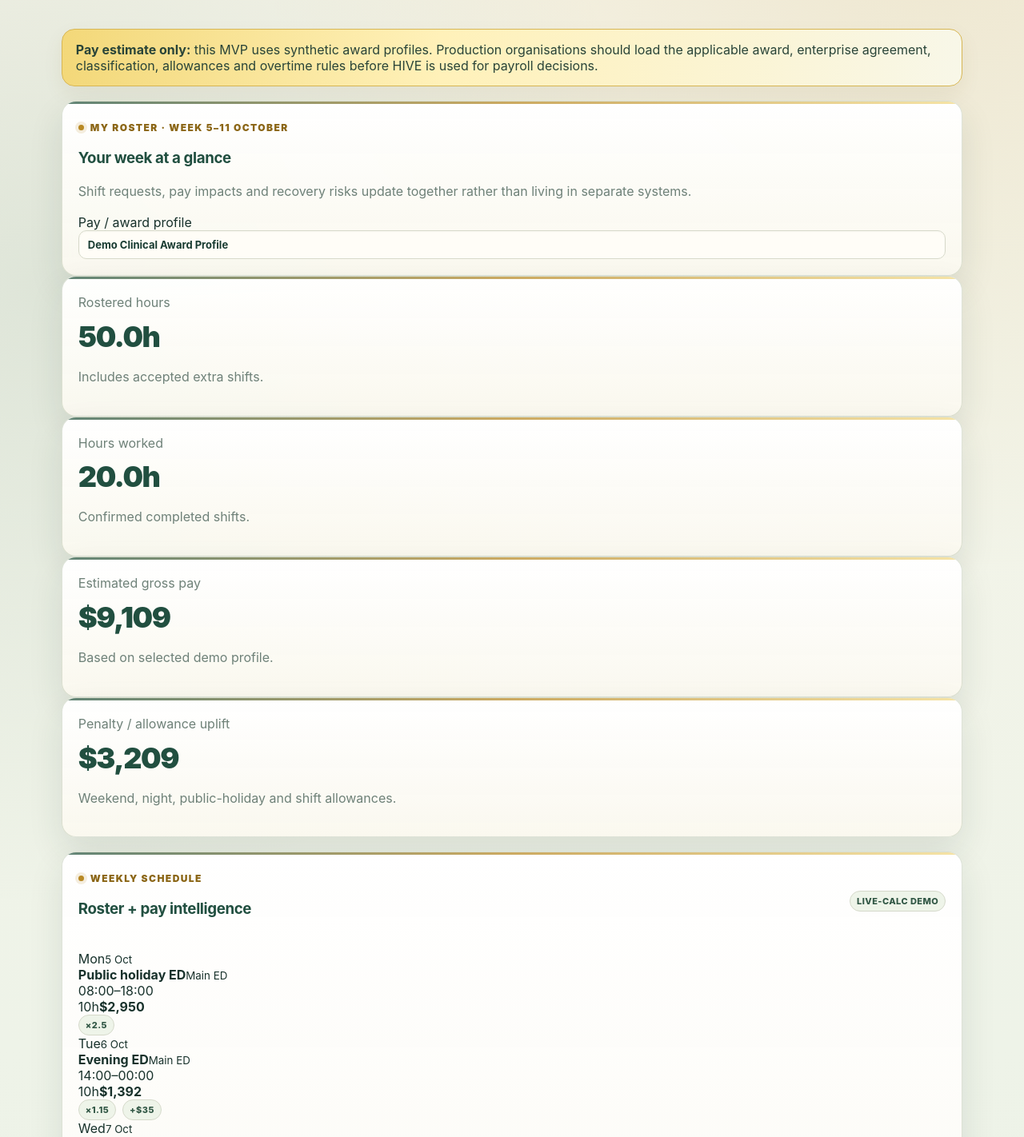
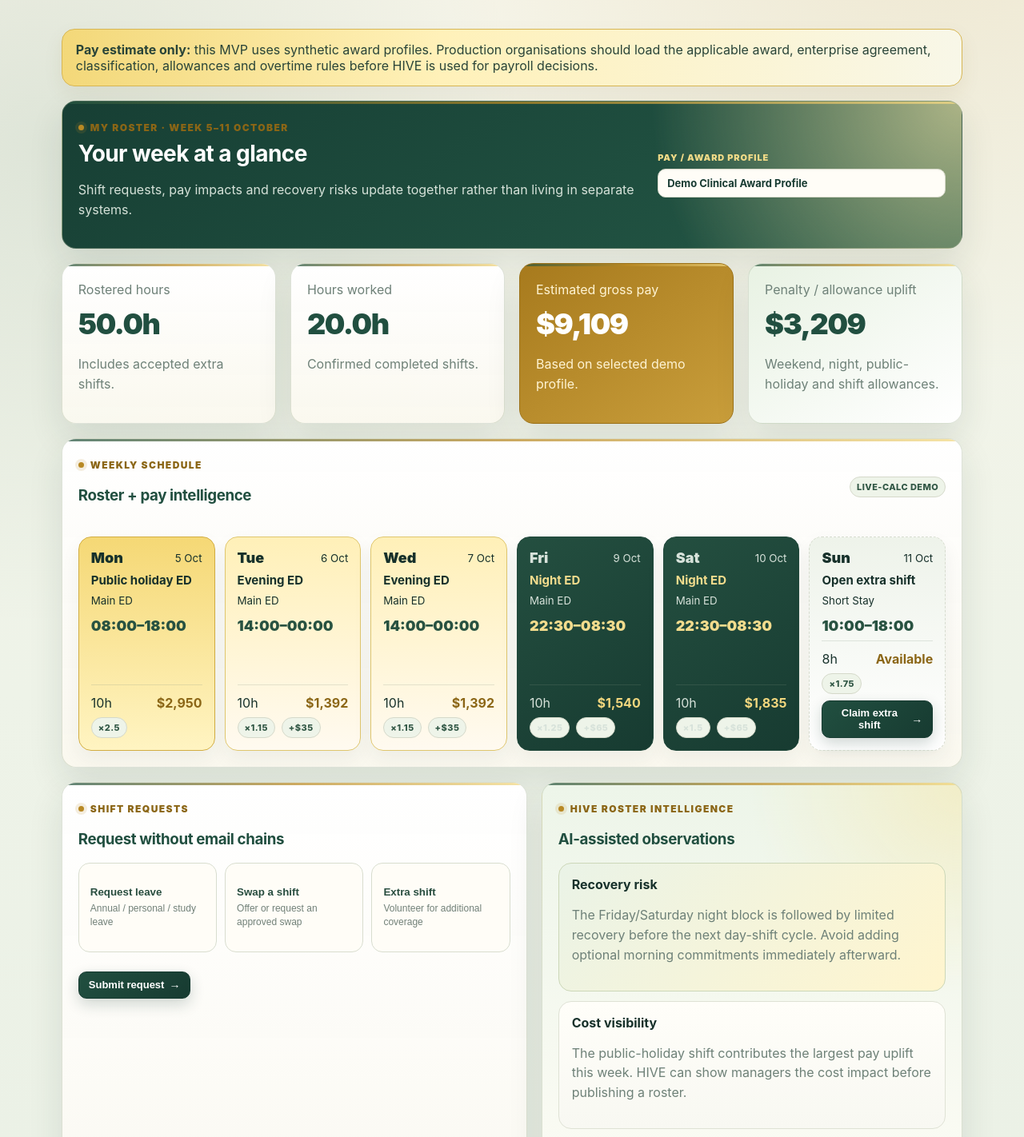
Before and after one commit to MA-730912/hive-intelligence, a Next.js app: page /roster in a window 1280 px wide. Shown: the part 280-1702 px from the top of the page at 80% size. Built offline with nearby package versions, Linux system fonts and the light colour scheme.

Commit message:
Style HIVE Roster Schedule

```diff
--- a/app/globals.css
+++ b/app/globals.css
@@ -595,3 +595,76 @@ a.card:hover{transform:translateY(-3px);border-color:#c8b16a}
   .wellbeing-grid,.wellbeing-plan-grid{grid-template-columns:1fr}
   .wellbeing-row{grid-template-columns:1fr}
 }
+
+
+/* HIVE – Roster Schedule */
+.roster-hero{
+  display:flex;
+  justify-content:space-between;
+  align-items:center;
+  gap:24px;
+  background:
+    radial-gradient(circle at 100% 0%,rgba(246,231,170,.65),transparent 34%),
+    linear-gradient(145deg,#173f34,#245846);
+  color:#fff
+}
+.roster-hero h3{color:#fff;font-size:28px;margin:8px 0}
+.roster-hero .muted{color:#d6e2d9}
+.roster-award-select{display:grid;gap:7px;min-width:min(100%,360px);font-size:11px;font-weight:900;letter-spacing:.08em;text-transform:uppercase;color:#f0da87}
+.roster-kpis{display:grid;grid-template-columns:repeat(4,minmax(0,1fr));gap:18px;margin-top:18px}
+.roster-kpis .card:nth-child(3){background:linear-gradient(145deg,#a77a1d,#c99e3b);color:#fff;border-color:#9b7118}
+.roster-kpis .card:nth-child(3) .kpi{color:#fff}
+.roster-kpis .card:nth-child(3) .muted{color:#fff4d3}
+.roster-kpis .card:nth-child(4){background:linear-gradient(145deg,#e8f2e3,#fff)}
+.roster-week{display:grid;grid-template-columns:repeat(6,minmax(0,1fr));gap:12px}
+.roster-day{
+  min-height:240px;
+  display:flex;
+  flex-direction:column;
+  gap:8px;
+  padding:15px;
+  border:1px solid #d7dccf;
+  border-radius:16px;
+  background:linear-gradient(180deg,#fff,#faf8ef);
+  box-shadow:0 10px 24px rgba(38,58,44,.06)
+}
+.roster-day.public-holiday{background:linear-gradient(180deg,#f5d875,#fff4c2);border-color:#d2ad42}
+.roster-day.evening{background:linear-gradient(180deg,#fff0b8,#fffaf0);border-color:#dfc66e}
+.roster-day.night{background:linear-gradient(145deg,#244f40,#173b31);border-color:#21483b;color:#fff}
+.roster-day.night strong,.roster-day.night .roster-time{color:#f3dc8d}
+.roster-day.night small,.roster-day.night span{color:#d7e2da}
+.roster-day.open{border-style:dashed;background:linear-gradient(180deg,#eef3ea,#fff)}
+.roster-day-top{display:flex;justify-content:space-between;align-items:center}
+.roster-day-top span{font-weight:950;font-size:18px}
+.roster-day strong{font-size:15px}
+.roster-time{font-size:18px;font-weight:900;color:#285241;margin-top:5px}
+.roster-pay-row{display:flex;justify-content:space-between;align-items:center;margin-top:auto;padding-top:12px;border-top:1px solid rgba(130,145,128,.22)}
+.roster-pay-row b{color:#8b6616}
+.roster-day.night .roster-pay-row b{color:#f2d77e}
+.roster-two-col{display:grid;grid-template-columns:minmax(0,1.05fr) minmax(320px,.95fr);gap:18px;margin-top:18px}
+.roster-request-grid{display:grid;grid-template-columns:repeat(3,minmax(0,1fr));gap:10px}
+.roster-request{
+  min-height:112px;
+  padding:14px;
+  border:1px solid #d8ddcf;
+  border-radius:14px;
+  background:#fffdf7;
+  text-align:left;
+  cursor:pointer
+}
+.roster-request strong{display:block;color:#284d3f}
+.roster-request span{display:block;margin-top:5px;color:#718078;font-size:12px;line-height:1.45}
+.roster-request.selected{
+  background:linear-gradient(145deg,#214f40,#173b31);
+  border-color:#173b31
+}
+.roster-request.selected strong{color:#fff}
+.roster-request.selected span{color:#d6e2da}
+.roster-ai-card{
+  background:
+    radial-gradient(circle at 100% 0%,rgba(246,231,170,.52),transparent 32%),
+    linear-gradient(180deg,#edf5e9,#fffdf7)
+}
+@media(max-width:1200px){.roster-week{grid-template-columns:repeat(3,1fr)}.roster-kpis{grid-template-columns:repeat(2,1fr)}}
+@media(max-width:900px){.roster-two-col,.roster-hero{grid-template-columns:1fr;display:grid}.roster-request-grid{grid-template-columns:1fr}}
+@media(max-width:700px){.roster-week,.roster-kpis{grid-template-columns:1fr}}
```
